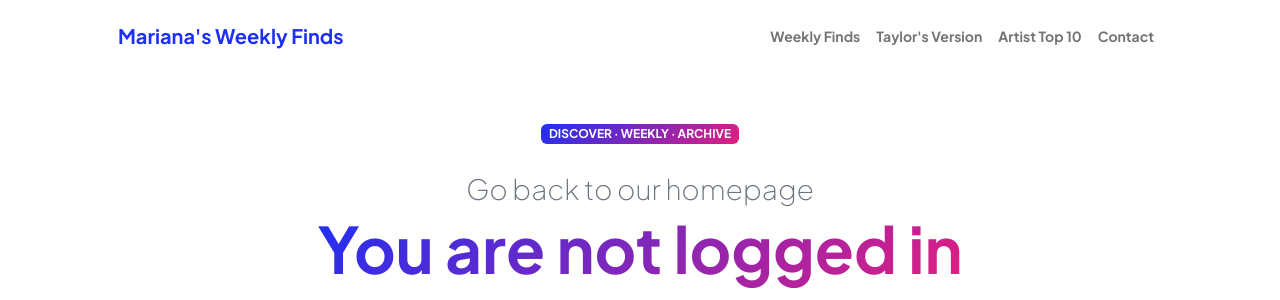
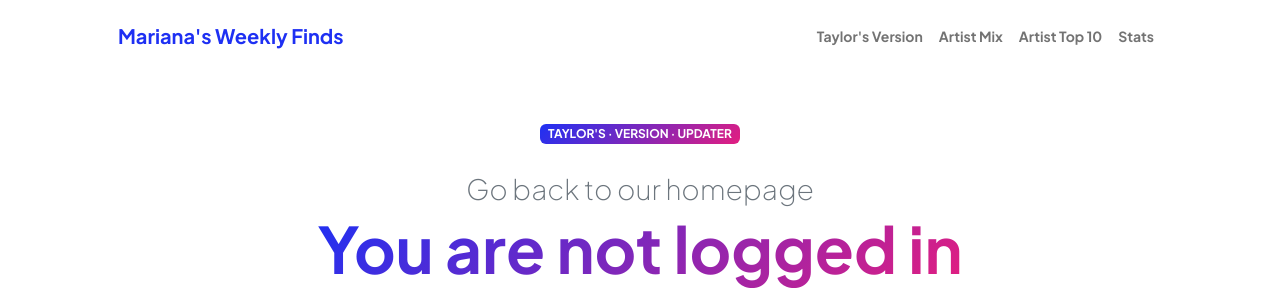
Before and after one commit to marianasosabz/spotify-weekly-finds, a Flask app: page /saveDiscoverWeekly in a window 1280 px wide. Shown: the top 300 px of the page. Run offline with Flask 2, Linux system fonts and the light colour scheme.

Commit message:
update response.html

```diff
--- a/templates/response.html
+++ b/templates/response.html
@@ -6,7 +6,7 @@
     <meta name="viewport" content="width=device-width, initial-scale=1, shrink-to-fit=no" />
     <meta name="description" content="" />
     <meta name="author" content="" />
-    <title>Mariana's Weekly Finds</title>
+    <title>Taylor's Version App</title>
     <script src="{{ url_for('static', filename='app.js') }}"></script>
     <link rel="icon" type="image/x-icon" href="{{ url_for('static', filename='favicon.ico') }}" />
     <link rel="preconnect" href="https://fonts.googleapis.com" />
@@ -31,10 +31,10 @@
                         class="navbar-toggler-icon"></span></button>
                 <div class="collapse navbar-collapse" id="navbarSupportedContent">
                     <ul class="navbar-nav ms-auto mb-2 mb-lg-0 small fw-bolder">
-                        <li class="nav-item"><a class="nav-link" href="{{ url_for('login') }}">Weekly Finds</a></li>
-                        <li class="nav-item"><a class="nav-link" href="resume.html">Taylor's Version</a></li>
+                        <li class="nav-item"><a class="nav-link" href="{{ url_for('login') }}">Taylor's Version</a></li>
+                        <li class="nav-item"><a class="nav-link" href="resume.html">Artist Mix</a></li>
                         <li class="nav-item"><a class="nav-link" href="projects.html">Artist Top 10</a></li>
-                        <li class="nav-item"><a class="nav-link" href="contact.html">Contact</a></li>
+                        <li class="nav-item"><a class="nav-link" href="contact.html">Stats</a></li>
                     </ul>
                 </div>
             </div>
@@ -45,7 +45,7 @@
                     <div class="col-xxl-5">
                         <div class="text-center text-xxl-start">
                             <div class="badge bg-gradient-primary-to-secondary text-white mb-4">
-                                <div class="text-uppercase">Discover &middot; Weekly &middot; Archive</div>
+                                <div class="text-uppercase">Taylor's &middot; Version &middot; Updater</div>
                             </div>
                             <div class="fs-3 fw-light text-muted" id="final-message">{{ final_message }}
                             </div>
```
